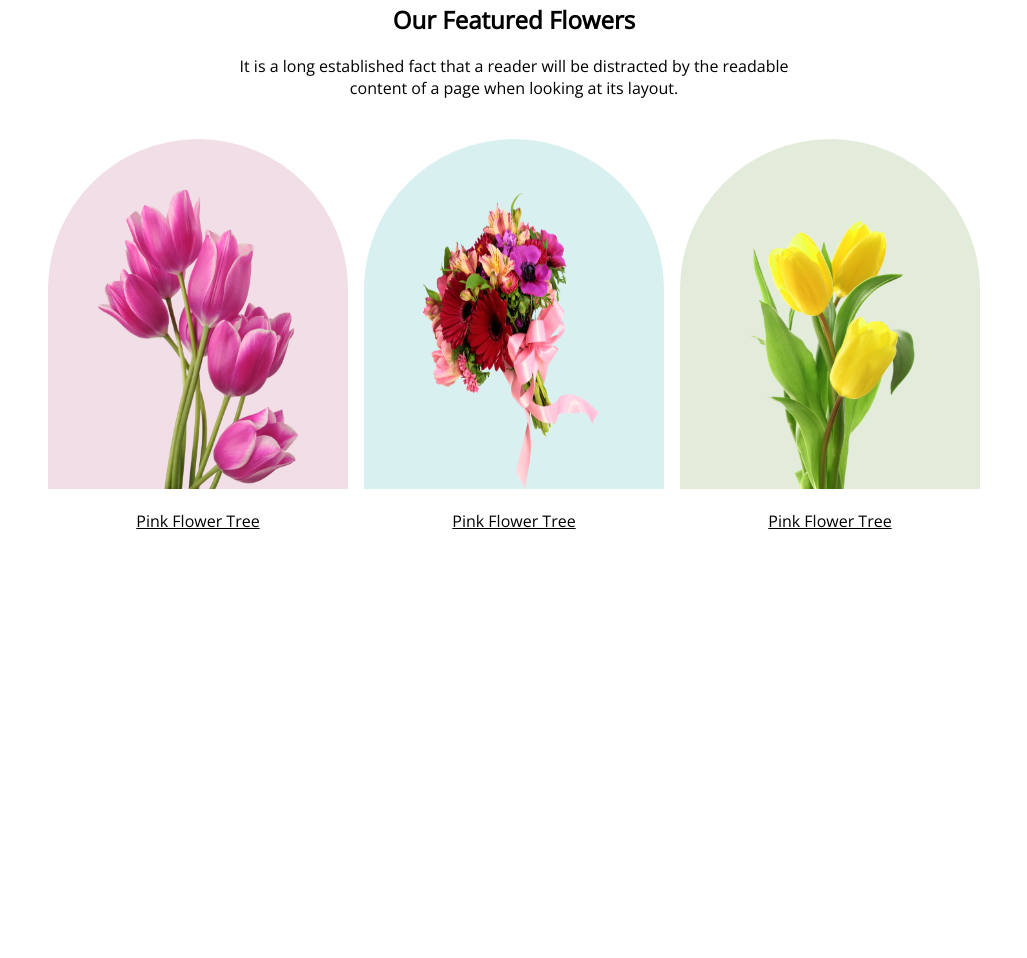
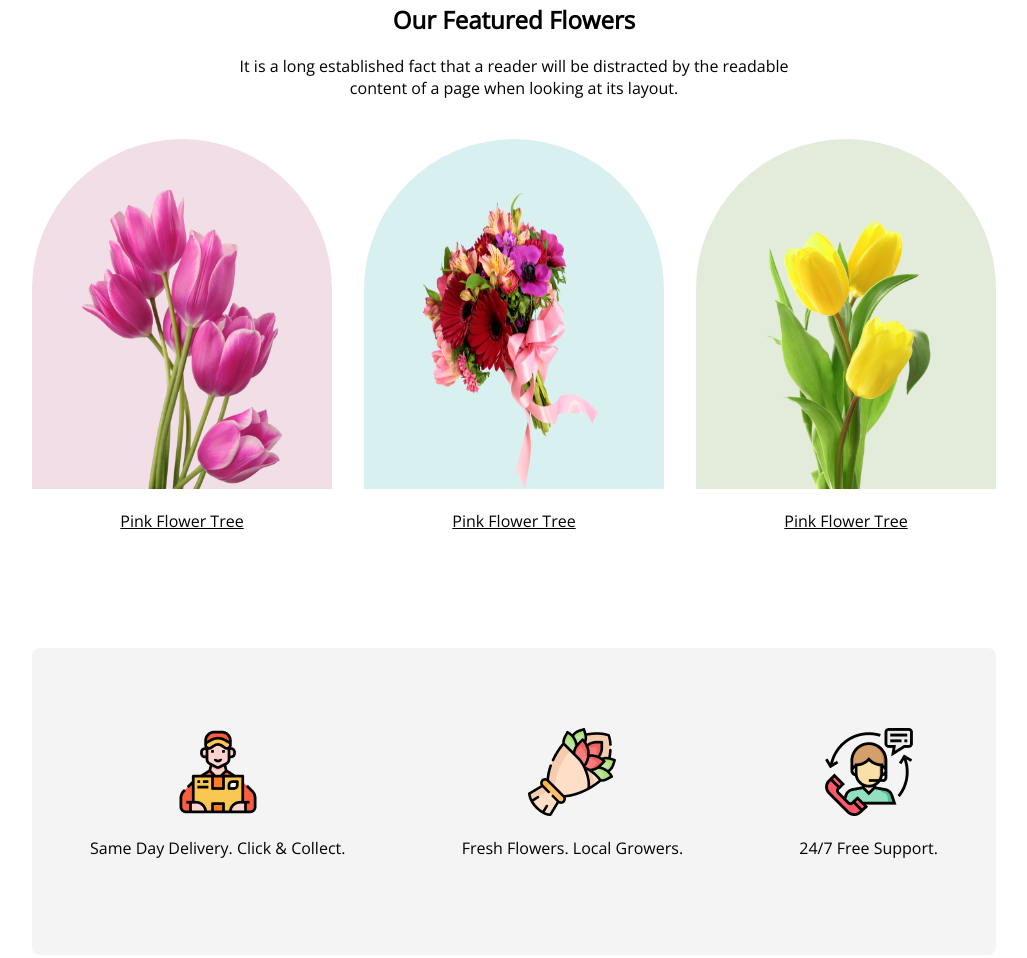
Before and after one commit to Khairulhasan111/flower-assignment, a plain HTML site: page index.html in a window 1280 px wide. Shown: the part 708-1666 px from the top of the page, without its empty margins (126-1153 px from the left). Before the commit the page ends 1264 px from the top, so only its background shows below. Drawn offline with nearby package versions, Linux system fonts and the light colour scheme.

Commit message:
support section added

```diff
--- a/index.html
+++ b/index.html
@@ -76,6 +76,33 @@
 
 
 
+        <section>
+
+            <div class="support-section">
+
+                <div class="support-content">
+                    <img class="support-img" src="Flower Asset/Group 57.png" alt="">
+                    <p>Same Day Delivery. Click & Collect.</p>
+                </div>
+
+
+                <div class="support-content">
+                    <img class="support-img" src="Flower Asset/Group 58.png" alt="">
+                    <p>Fresh Flowers. Local Growers.</p>
+                </div>
+
+
+                <div class="support-content">
+                    <img class="support-img" src="Flower Asset/Group 59.png" alt="">
+                    <p>24/7 Free Support.</p>
+                </div>
+
+            </div>
+
+        </section>
+
+
+
     </main>
 
 
--- a/styles/style.css
+++ b/styles/style.css
@@ -68,7 +68,7 @@ body {
 
 .feature-banner {
     display: flex;
-    justify-content: space-evenly;
+    justify-content: space-between;
     align-items: center;
     margin-top: 40px;
 }
@@ -94,3 +94,23 @@ body {
     border-radius: 200px 200px 0px 0px;
     background: rgba(71, 125, 17, 0.15);
 }
+
+
+
+/* support section */
+
+.support-section {
+    margin-top: 100px;
+    margin-right: 150px;
+    margin-left: 150px;
+    border-radius: 8px;
+    background: rgba(39, 39, 39, 0.05);
+    text-align: center;
+    display: flex;
+    justify-content: space-around;
+}
+
+.support-content {
+    margin-top: 80px;
+    margin-bottom: 80px;
+}
```
